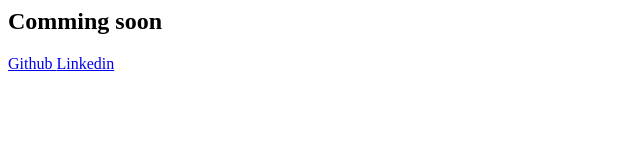
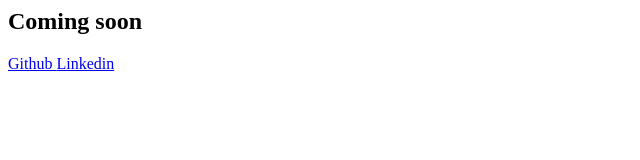
Before and after one commit to kathyzhang/kathyzhang.github.io, a plain HTML site: page index.html in a window 1280 px wide. Shown: the full height of the page, 0-640 px from the left. Drawn offline with Linux system fonts and the light colour scheme.

Commit message:
Update index.html

```diff
--- a/index.html
+++ b/index.html
@@ -1,5 +1,5 @@
 <div>
-  <h2>Comming soon</h2>
+  <h2>Coming soon</h2>
 </div>
 
 <div>
```
